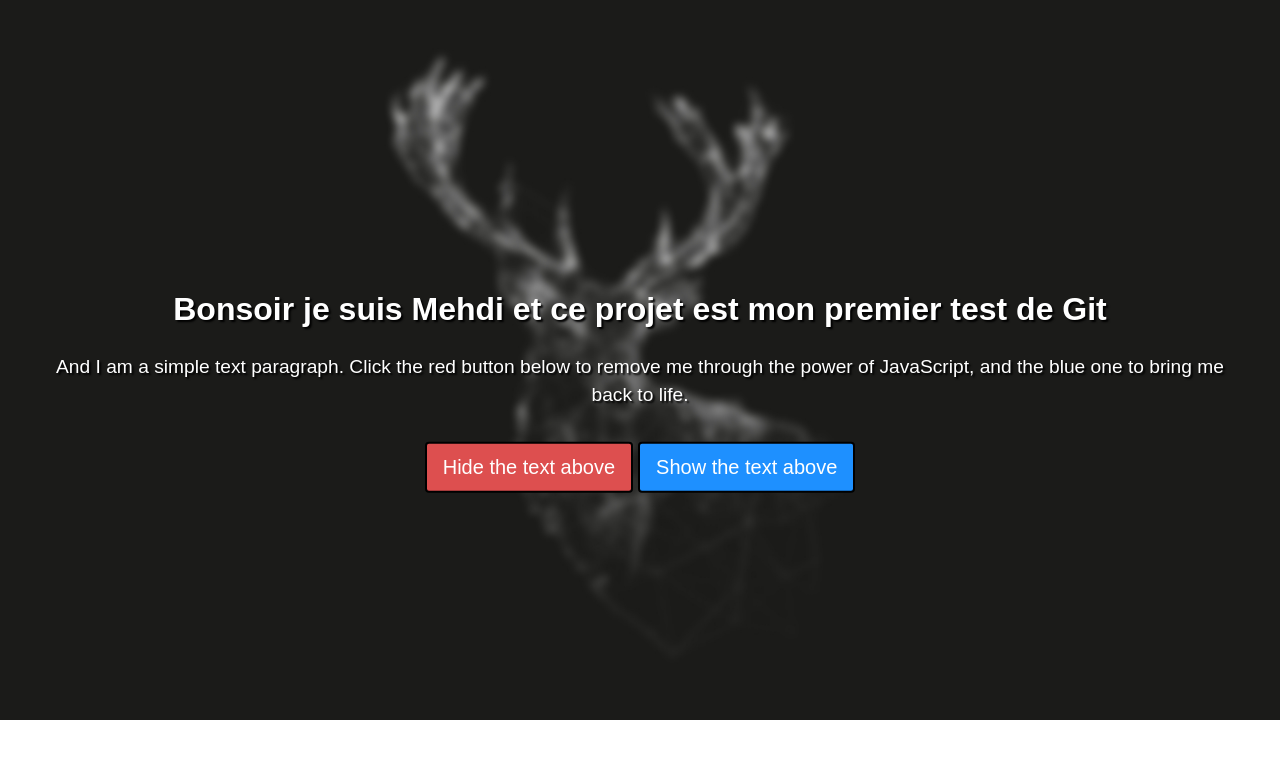
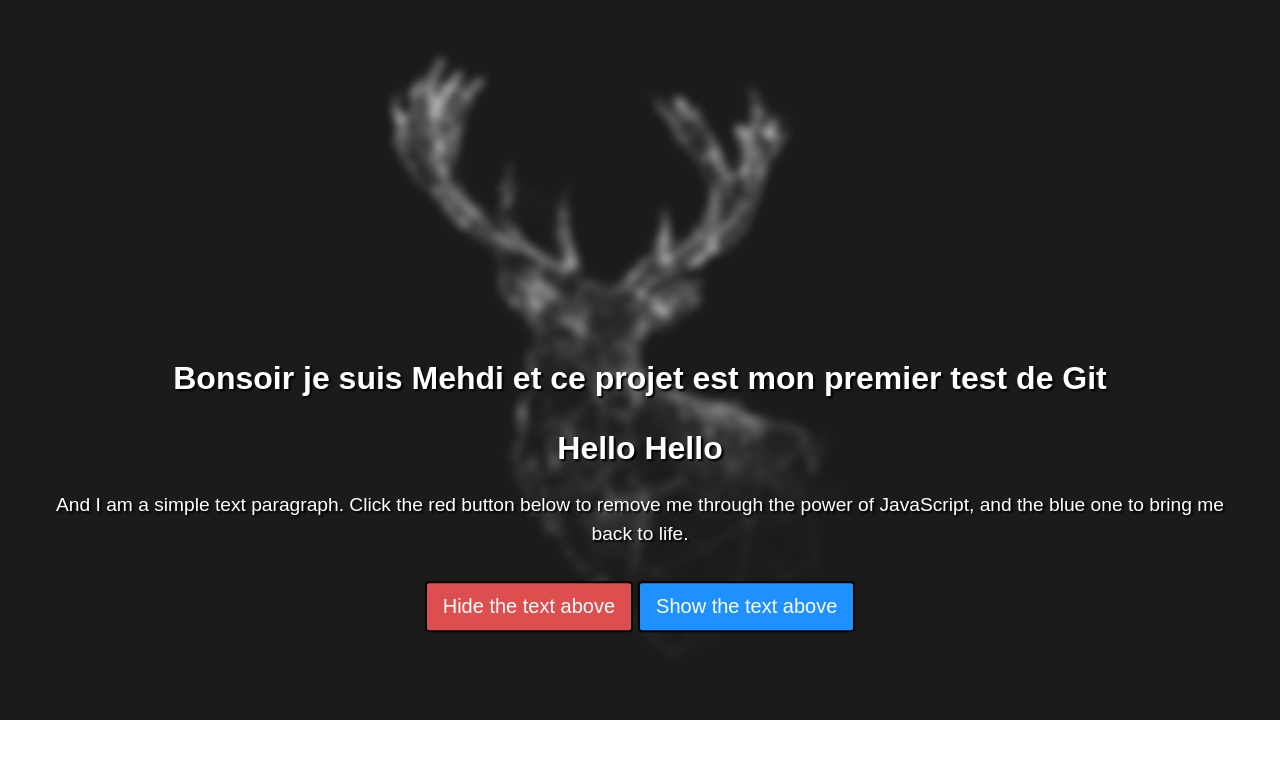
Before and after one commit to MehdiAouj/MyFirstProject, a plain HTML site: page Index.html in a window 1280 px wide. Drawn offline with nearby package versions, Linux system fonts and the light colour scheme.

Commit message:
adding a head

```diff
--- a/Index.html
+++ b/Index.html
@@ -79,6 +79,7 @@ p {
     <div class="container">
 
         <h1>Bonsoir je suis Mehdi et ce projet est mon premier test de Git</h1>
+		<h1>Hello Hello</h1>
 <p>And I am a simple text paragraph. Click the red button below to remove me through the power of JavaScript, and the blue one to bring me back to life.</p>
 <button id="Btn1">Hide the text above</button>
 <button id="Btn2">Show the text above</button>
```
